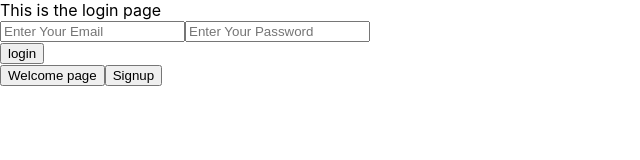
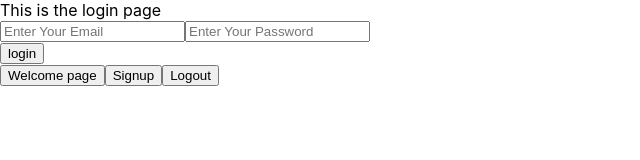
Before and after one commit to AlidaSchefers/FriendsInfoPage, a React (Create React App) app in the folder frontend/: page / in a window 1280 px wide. Both pictures are taken after a click on the button "Login". Shown: the top 160 px of the page, without its empty margins (0-640 px from the left). Built offline with nearby package versions, Linux system fonts and the light colour scheme.

Commit message:
added logout button

```diff
--- a/frontend/src/components/Navigation.js
+++ b/frontend/src/components/Navigation.js
@@ -6,6 +6,13 @@ import ButtonConfig from '../config/navButtonsConfig'
 import DisplayFriends from './DisplayFriends'
 
 export default function Navigation() {
+    // let token = localStorage.getItem('token')
+    // console.log(`token Navigation1: ${token}`) //why does this not show up when I refresh the page?
+    //this only shows up when I go to a different page?
+
+    // let initialPage = token ? 'displayfriends' : 'welcome'
+
+    // if(!token){
     const [page, setPage] = useState('welcome')
 
     // const [page, setPage] = useState('displayfriends')
@@ -32,23 +39,32 @@ export default function Navigation() {
             else{
                 return(
                     <button
-                        onClick={() => setPage(btn.page)}>
-                        {btn.text}
+                        onClick={() => setPage(btn.page)}
+                    >{btn.text}
                     </button>
                 )
             }
         })
     }
 
+    const renderLogoutButton = () => { //when press the button, console.log does not show. only until refresh or change page compnents (like do to welcome page)
+        if(page === 'login') {
+            return (
+                <button
+                        onClick={() => localStorage.setItem('token', null)}
+                >Logout</button>
+            )
+        }
+        console.log(`token Navigation2: ${localStorage.getItem('token')}`)
+    }
+
 
     return (
-        <div>
+        <div id="nav">
+            {localStorage.getItem('token')}
             {renderPage()}
             {renderButtons()}
+            {renderLogoutButton()}
         </div>
     )
-
-    //if there is a valid token
-
-
 }
```
